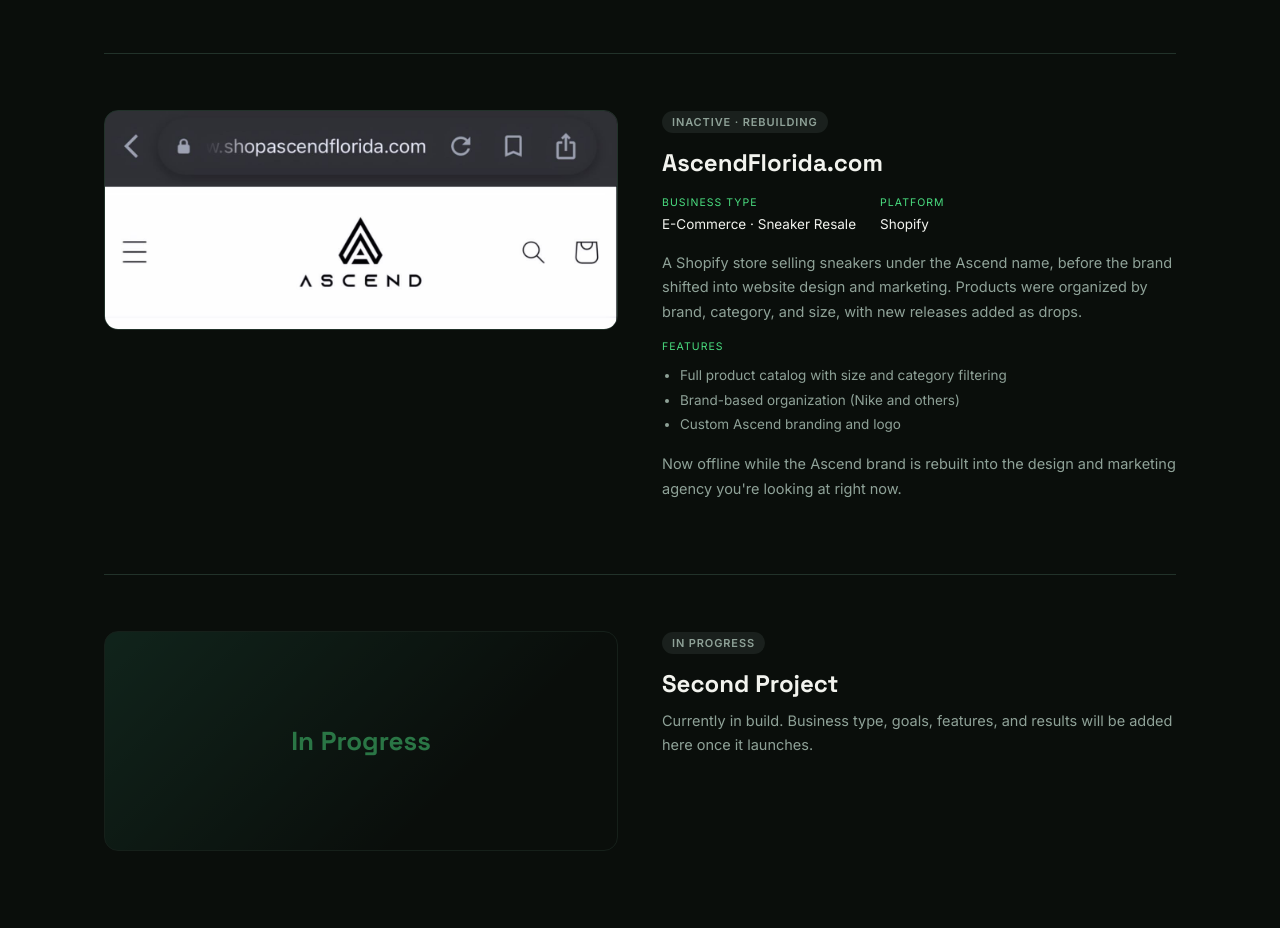
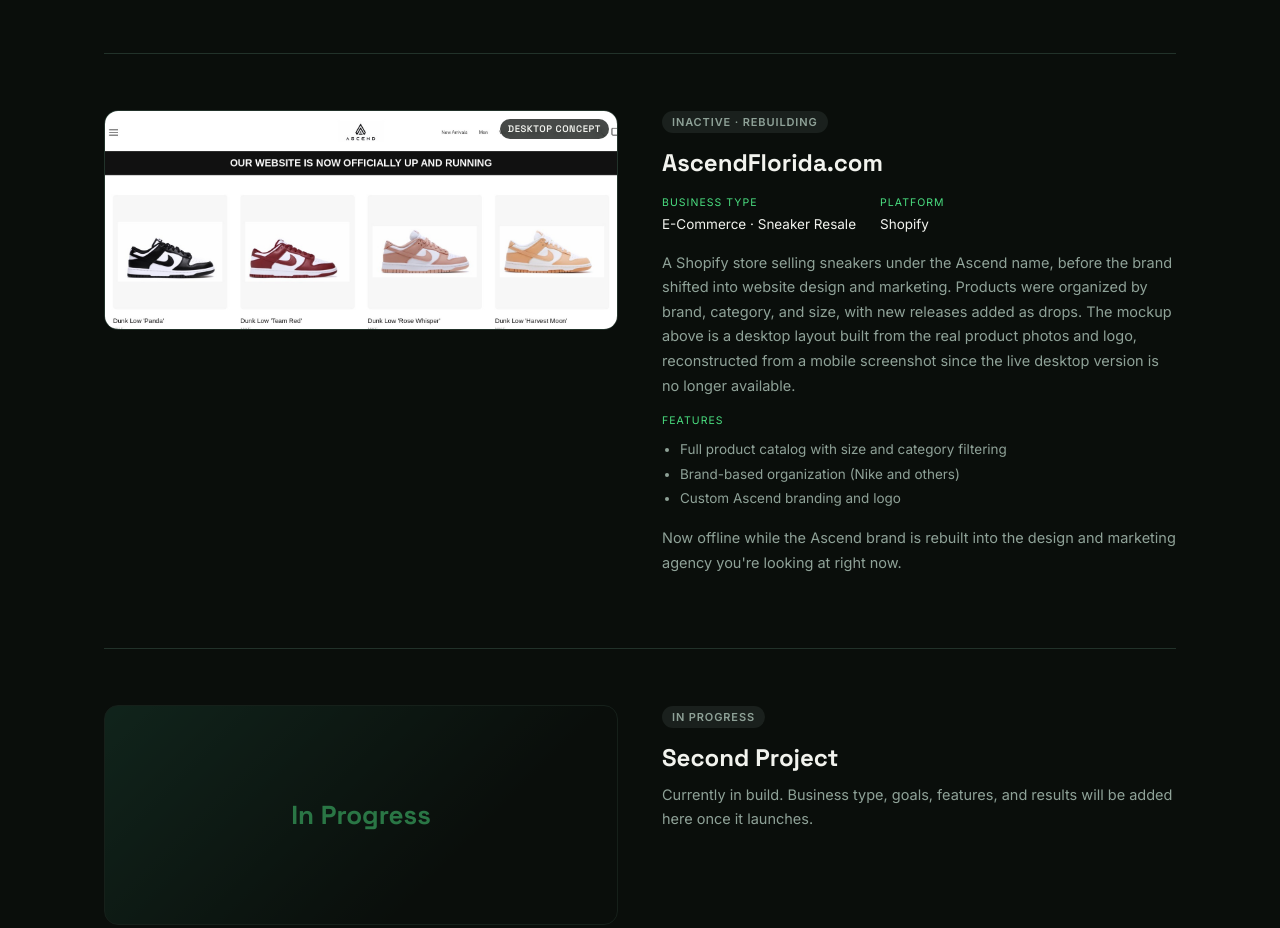
Before and after one commit to ascendmg/ascend-site, a plain HTML site: page portfolio.html in a window 1280 px wide. Shown: the part 1538-2466 px from the top of the page. Drawn offline with Linux system fonts and the light colour scheme.

Commit message:
Add files via upload

```diff
--- a/portfolio.html
+++ b/portfolio.html
@@ -28,6 +28,7 @@
     font-size:26px;
     color:var(--green);
     overflow:hidden;
+    position:relative;
   }
   .case .thumb img{
     width:100%; height:100%;
@@ -138,7 +139,7 @@
     </div>
 
     <div class="case">
-      <div class="thumb"><img src="assets/ascendflorida-screenshot.jpg" alt="AscendFlorida.com sneaker store screenshot"></div>
+      <div class="thumb"><img src="assets/ascendflorida-desktop-mockup.jpg" alt="AscendFlorida.com desktop mockup"><span class="mockup-badge">Desktop Concept</span></div>
       <div>
         <div class="status inactive">Inactive · Rebuilding</div>
         <h2>AscendFlorida.com</h2>
@@ -146,7 +147,7 @@
           <div class="meta-item"><span class="k">Business Type</span><span class="v">E-Commerce · Sneaker Resale</span></div>
           <div class="meta-item"><span class="k">Platform</span><span class="v">Shopify</span></div>
         </div>
-        <p class="desc">A Shopify store selling sneakers under the Ascend name, before the brand shifted into website design and marketing. Products were organized by brand, category, and size, with new releases added as drops.</p>
+        <p class="desc">A Shopify store selling sneakers under the Ascend name, before the brand shifted into website design and marketing. Products were organized by brand, category, and size, with new releases added as drops. The mockup above is a desktop layout built from the real product photos and logo, reconstructed from a mobile screenshot since the live desktop version is no longer available.</p>
         <div class="meta-item" style="margin-bottom:10px;"><span class="k">Features</span></div>
         <ul>
           <li>Full product catalog with size and category filtering</li>
--- a/shared.css
+++ b/shared.css
@@ -256,12 +256,26 @@
     margin-bottom:22px;
     letter-spacing:-.01em;
     overflow:hidden;
+    position:relative;
   }
   .p-card .thumb img{
     width:100%; height:100%;
     object-fit:cover;
     object-position:top center;
     display:block;
+  }
+  .mockup-badge{
+    position:absolute;
+    top:8px; right:8px;
+    font-size:9.5px;
+    letter-spacing:.06em;
+    text-transform:uppercase;
+    font-weight:600;
+    background:rgba(10,14,11,.75);
+    color:var(--ivory);
+    padding:4px 8px;
+    border-radius:999px;
+    backdrop-filter:blur(4px);
   }
   .p-card .type-tag{
     font-size:11px;
```
Also changed, not shown: index.html (+1 -1 lines), assets/ascendflorida-desktop-mockup.jpg (added).
